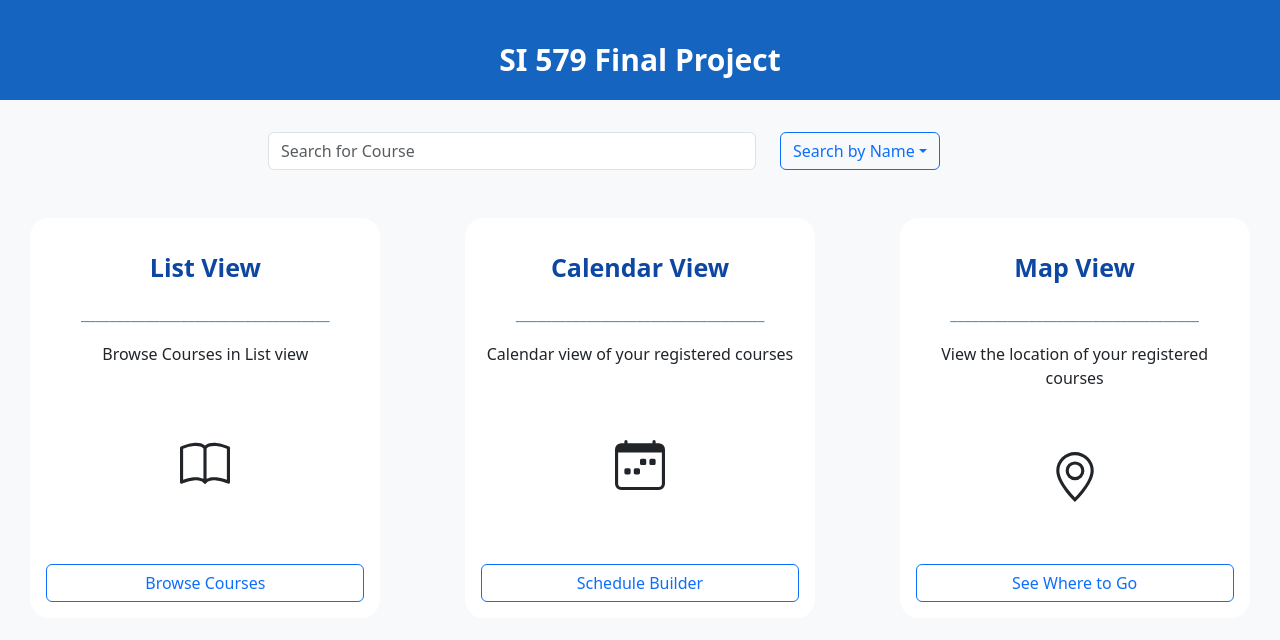
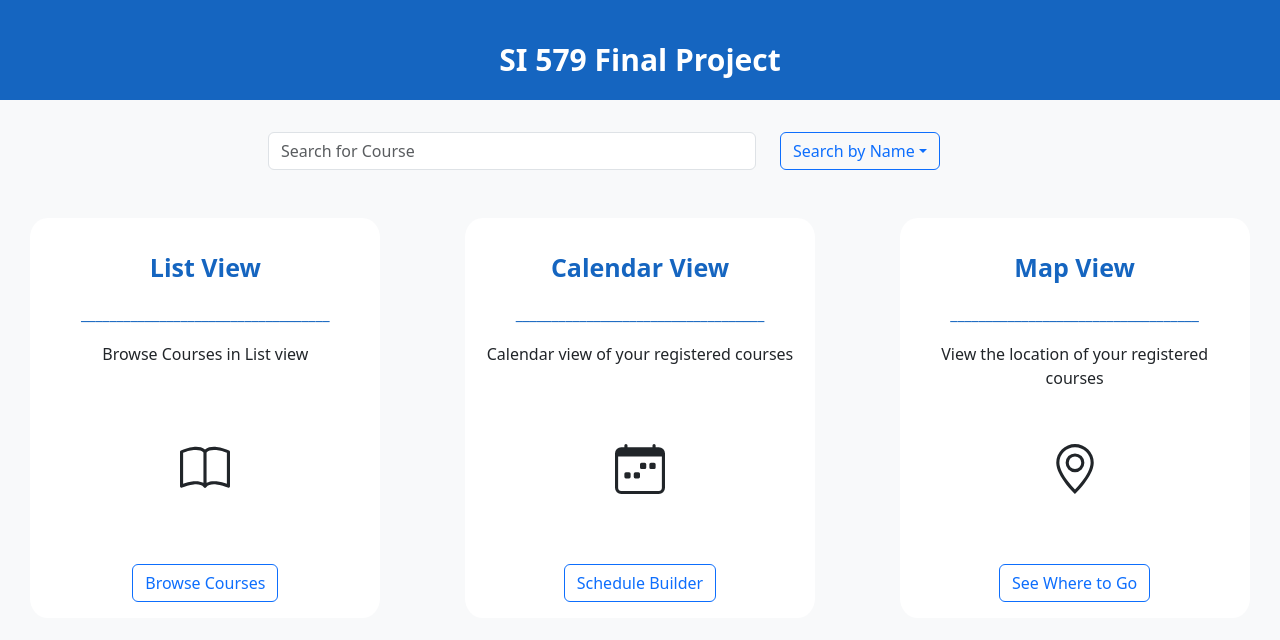
Before and after one commit to wushiyu12/si579_group_project, a React (Create React App) app in the folder si579proj/: page / in a window 1280 px wide. Shown: the top 640 px of the page. Built offline with nearby package versions, Linux system fonts and the light colour scheme.

Commit message:
homepage

```diff
--- a/si579proj/src/component/ViewLogo.js
+++ b/si579proj/src/component/ViewLogo.js
@@ -18,16 +18,18 @@ const ViewLogo = ({ pageName, description, address, buttonText, iconContent}) =>
     return (
         <div style={{width:'350px' , height: '400px', borderRadius:'5%', backgroundColor:'white', display:'flex',flexDirection:'column',justifyContent:'space-between'}} className=' mx-auto p-3 my-3'>
             <div>
-            <div style={{fontWeight:'bold', color:'#0d47a1',fontSize: 25, padding:'15px'}} >{pageName}</div>
-            <p style={{color:'#2196f3'}}>___________________________________</p>
+            <div style={{fontWeight:'bold', color:'#1565c0',fontSize: 25, padding:'15px'}} >{pageName}</div>
+            <p style={{color:'#1565c0'}}>___________________________________</p>
             <div>
             {description}
             </div>
             </div>
-            <div style={{display:'flex', flexDirection:'row', justifyContent:'center'}}>
-            {iconContent}
+            <div>
+              <div style={{display:'flex', flexDirection:'row', justifyContent:'center',paddingBottom:'22%'}}>
+              {iconContent}
+              </div>
+              <Button variant="outline-primary" onClick={handleNavigation}>{buttonText}</Button>
             </div>
-          <Button variant="outline-primary" onClick={handleNavigation}>{buttonText}</Button>
         </div>
 
     );
```
